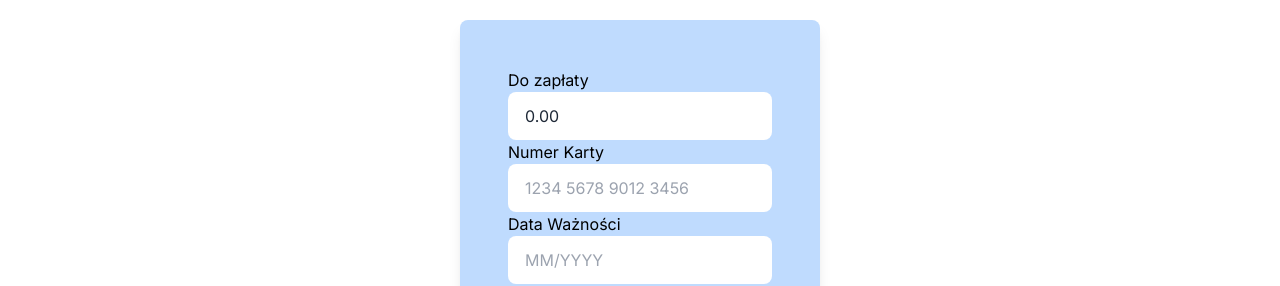
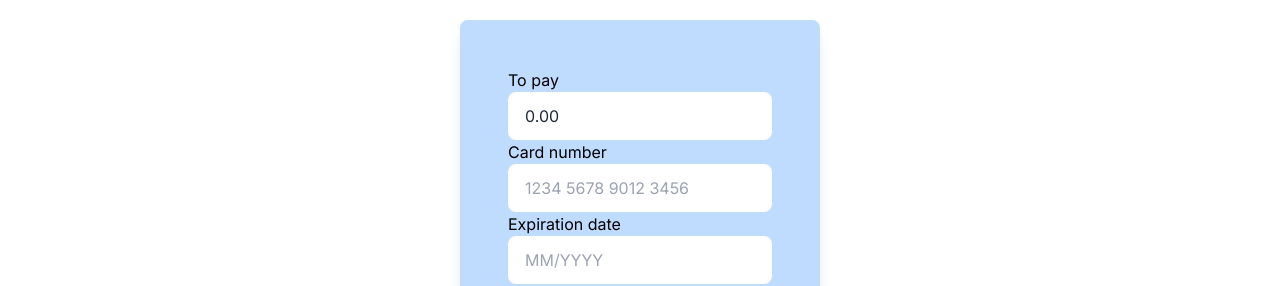
Before and after one commit to ajarek/next-14-ep-28-clothing-ecommerce, a Next.js app: page /payment in a window 1280 px wide. Shown: the part 180-466 px from the top of the page. Built offline with nearby package versions, Linux system fonts and the light colour scheme.

Commit message:
correct language added

```diff
--- a/app/payment/page.tsx
+++ b/app/payment/page.tsx
@@ -44,7 +44,7 @@ const Payment = () => {
       >
         <div className='flex'></div>
         <div className='w-100%'>
-          <label className='text-black' htmlFor='cardNumber'>Do zapłaty</label>
+          <label className='text-black' htmlFor='cardNumber'>To pay</label>
           <input
             type='text'
             value={allPayValue}
@@ -54,7 +54,7 @@ const Payment = () => {
         </div>
 
         <div className='w-100%'>
-          <label className='text-black' htmlFor='cardNumber'>Numer Karty</label>
+          <label className='text-black' htmlFor='cardNumber'>Card number</label>
           <input
             type='text'
             placeholder='1234 5678 9012 3456'
@@ -64,7 +64,7 @@ const Payment = () => {
           />
         </div>
         <div className='w-100% '>
-          <label className='text-black' htmlFor='expiryDate'>Data Ważności</label>
+          <label className='text-black' htmlFor='expiryDate'>Expiration date</label>
           <input
             type='text'
             placeholder='MM/YYYY'
```
